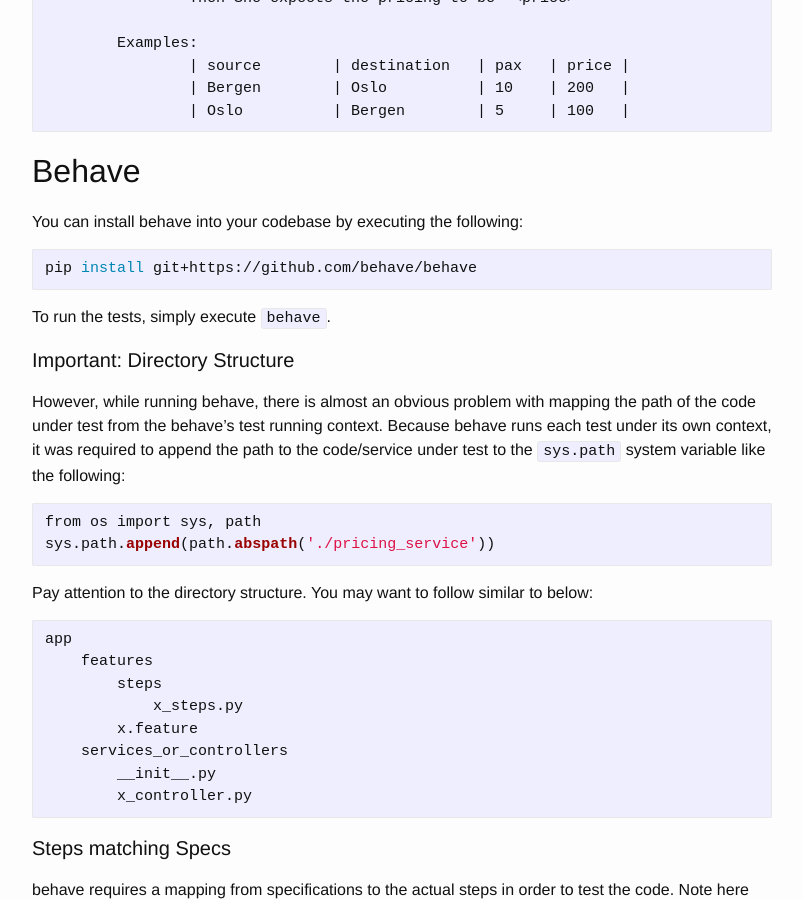
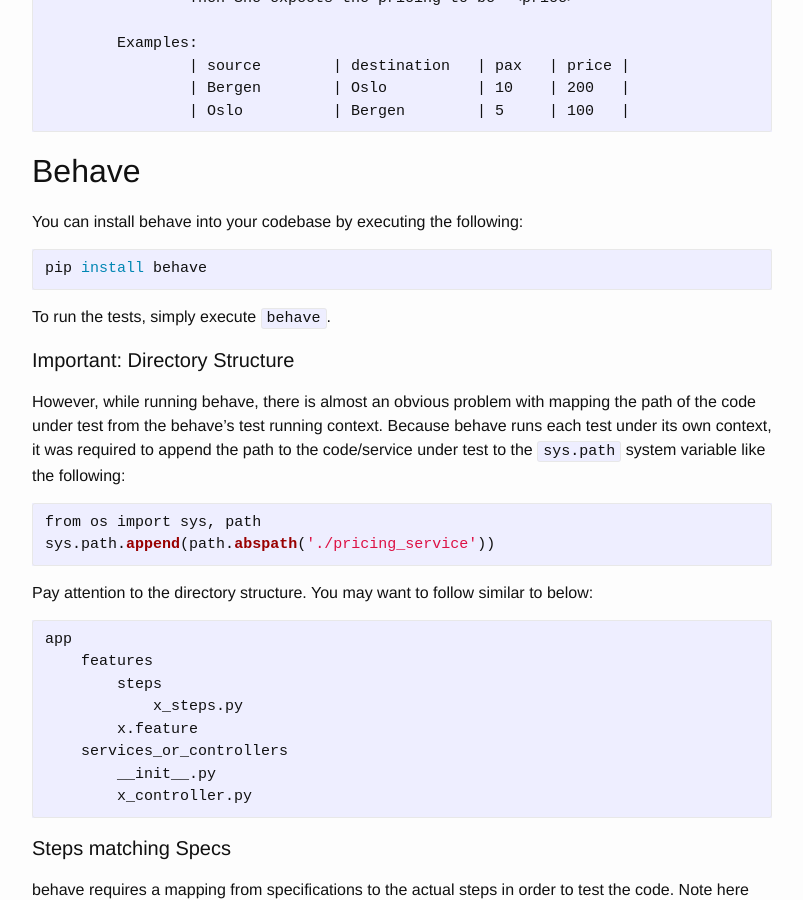
Before and after one commit to tsaqib/www, a Jekyll site: the page built from _posts/2016-11-03-bdd-python-behave.md, in a window 1280 px wide and 900 px high, scrolled down 1174 px. Shown: the whole window, without its empty margins (238-1041 px from the left). Built offline with Jekyll 4.4.1, drawn with Linux system fonts in a browser that asks for light colours; comment, search, counter and statistics services are not loaded.

Commit message:
Corrected pip install

````diff
--- a/_posts/2016-11-03-bdd-python-behave.md
+++ b/_posts/2016-11-03-bdd-python-behave.md
@@ -37,7 +37,7 @@
 You can install behave into your codebase by executing the following:
 
 ```bash
-pip install git+https://github.com/behave/behave
+pip install behave
 ```
 
 To run the tests, simply execute `behave`.
````
